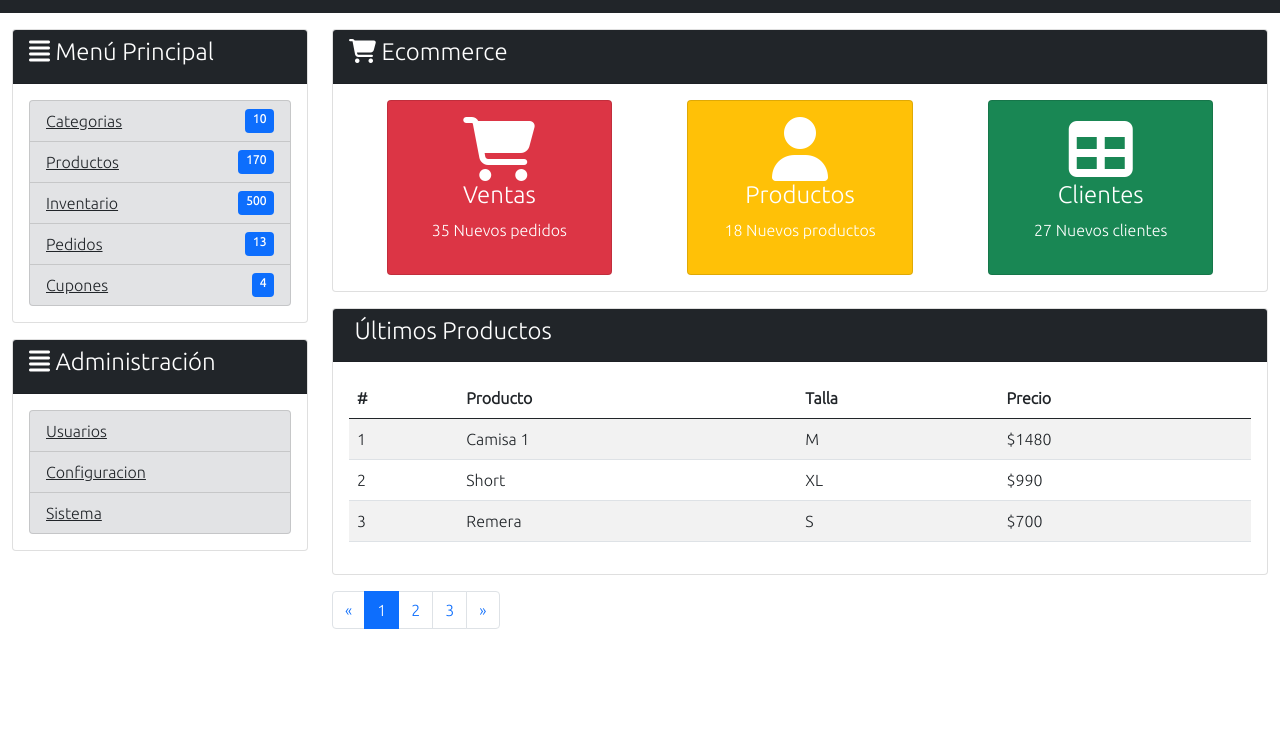
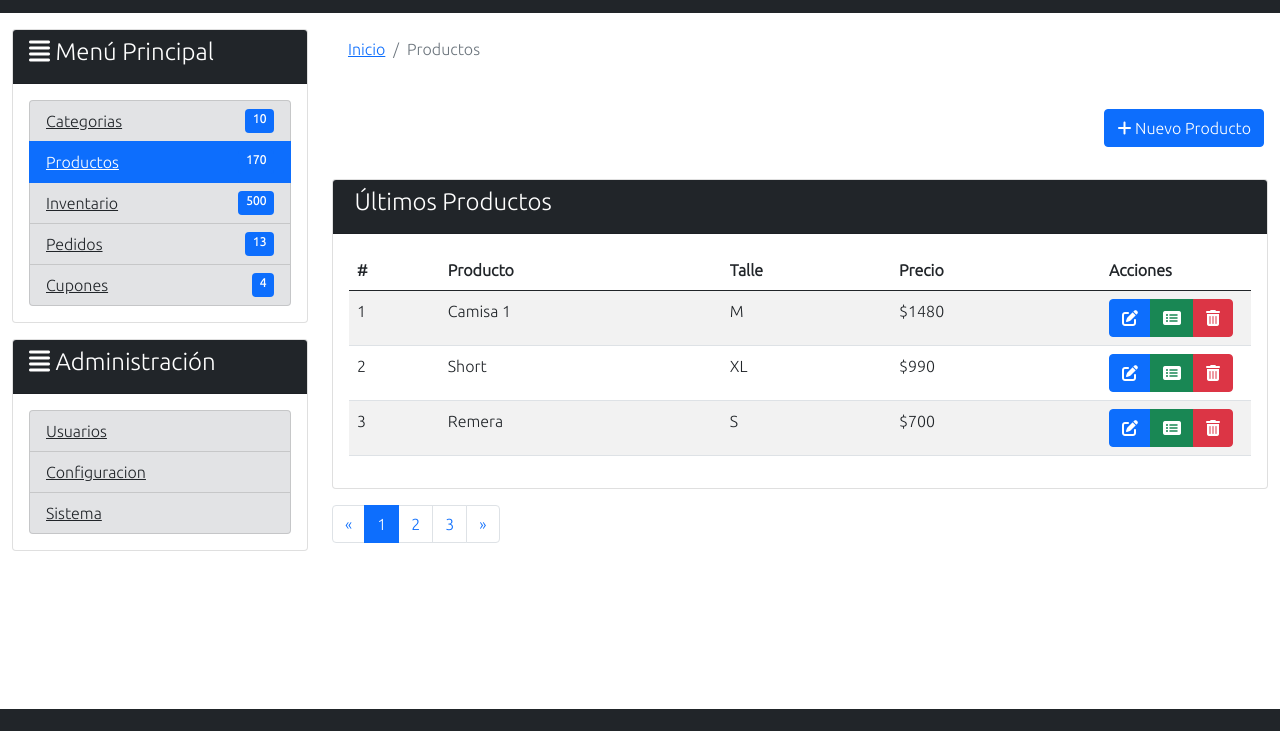
Before and after one commit to aleh-g/App-de-Administracion, a plain HTML site: page productos.html in a window 1280 px wide. Shown: the part 69-800 px from the top of the page. Drawn offline with nearby package versions, Linux system fonts and the light colour scheme; a script that the page names is missing; some icons are missing.

Commit message:
Se agrega la página de productos y se realizaron otros arreglos

```diff
--- a/panel.html
+++ b/productos.html
@@ -91,8 +91,8 @@
                                 <a href="categorias.html" class="text-dark">Categorias</a>
                                 <span class="badge bg-primary badge-pill">10</span>
                             </li>
-                            <li class="list-group-item list-group-item-secondary d-flex justify-content-between align-item-center">
-                                <a href="productos.html" class="text-dark">Productos</a>
+                            <li class="list-group-item list-group-item-secondary d-flex justify-content-between align-item-center active">
+                                <a href="productos.html" class="text-white">Productos</a>
                                 <span class="badge bg-primary badge-pill">170</span>
                             </li>
                             <li class="list-group-item list-group-item-secondary d-flex justify-content-between align-item-center">
@@ -131,32 +131,31 @@
                 </div>
 
             </div>
-            <!-- MENU ECOMMERCE -->
+            <!-- MENU DE CATEGORIAS -->
             <div class="col-sm-12 col-md-9">
-                <div class="card mt-3">
-                    <div class="card-header bg-dark text-white">
-                        <h4><i class="fas fa-shopping-cart"></i> Ecommerce</h4>
-                    </div>
-                    <div class="car-body m-3">
-                        <div class="d-flex justify-content-around row-h1">
-                            <div class="col-sm-12 col-md-3 card py-3 bg-danger text-center text-white">
-                                <i class="fas fa-shopping-cart" style="font-size: 4rem;"></i>
-                                <h4>Ventas</h4>
-                                <p>35 Nuevos pedidos</p>
-                            </div>
-                            <div class="col-sm-12 col-md-3 card py-3 bg-warning text-center text-white">
-                                <i class="fas fa-user" style="font-size: 4rem;"></i>
-                                <h4>Productos</h4>
-                                <p>18 Nuevos productos</p>
-                            </div>
-                            <div class="col-sm-12 col-md-3 card py-3 bg-success text-center text-white">
-                                <i class="fas fa-table" style="font-size: 4rem;"></i>
-                                <h4>Clientes</h4>
-                                <p>27 Nuevos clientes</p>
-                            </div>
+                <div class="card mt-2 p-3" style="border: 0px;">
+                    <div class="row">
+                        <div class="car-body">
+                            <nav aria-label="breadcrumb">
+                                <ol class="breadcrumb">
+                                  <li class="breadcrumb-item"><a href="panel.html">Inicio</a></li>
+                                  <li class="breadcrumb-item active" aria-current="page">Productos</li>
+                                </ol>
+                              </nav>
                         </div>
                     </div>
                 </div>
+                <!-- Boton nuevo producto -->
+                <div class="row">
+                    <div class="card-body">
+                        <div class="d-flex justify-content-end">
+                            <button class="btn btn-primary" data-bs-toggle="modal" data-bs-target="#agregarCategoria">
+                                <i class="fas fa-plus"></i> Nuevo Producto
+                            </button>
+                        </div>
+                    </div>
+                </div>
+
                 <!-- MENU ÚLTIMOS PRODUCTOS -->
                 <div class="card mt-3">
                     <div class="card-header bg-dark text-white">
@@ -168,8 +167,9 @@
                                 <tr>
                                     <th>#</th>
                                     <th>Producto</th>
-                                    <th>Talla</th>
+                                    <th>Talle</th>
                                     <th>Precio</th>
+                                    <th>Acciones</th>
                                 </tr>
                             </thead>
                             <tbody>
@@ -178,18 +178,57 @@
                                     <td>Camisa 1</td>
                                     <td>M</td>
                                     <td>$1480</td>
+                                    <td style="width: 150px;">
+                                        <div class="btn-group" role="group">
+                                            <a href="" class="btn btn-primary text-white">
+                                                <i class="fas fa-edit"></i>
+                                            </a>
+                                            <a href="" class="btn btn-success text-white">
+                                                <i class="fas fa-list-alt"></i>
+                                            </a>
+                                            <a href="" class="btn btn-danger text-white">
+                                                <i class="fas fa-trash-alt"></i>
+                                            </a>
+                                        </div>
+                                    </td>
                                 </tr>
                                 <tr>
                                     <td>2</td>
                                     <td>Short</td>
                                     <td>XL</td>
                                     <td>$990</td>
+                                    <td style="width: 150px;">
+                                        <div class="btn-group" role="group">
+                                            <a href="" class="btn btn-primary text-white">
+                                                <i class="fas fa-edit"></i>
+                                            </a>
+                                            <a href="" class="btn btn-success text-white">
+                                                <i class="fas fa-list-alt"></i>
+                                            </a>
+                                            <a href="" class="btn btn-danger text-white">
+                                                <i class="fas fa-trash-alt"></i>
+                                            </a>
+                                        </div>
+                                    </td>
                                 </tr>
                                 <tr>
                                     <td>3</td>
                                     <td>Remera</td>
                                     <td>S</td>
                                     <td>$700</td>
+                                    <td style="width: 150px;">
+                                        <div class="btn-group" role="group">
+                                            <a href="" class="btn btn-primary text-white">
+                                                <i class="fas fa-edit"></i>
+                                            </a>
+                                            <a href="" class="btn btn-success text-white">
+                                                <i class="fas fa-list-alt"></i>
+                                            </a>
+                                            <a href="" class="btn btn-danger text-white">
+                                                <i class="fas fa-trash-alt"></i>
+                                            </a>
+                                        </div>
+                                    </td>
                                 </tr>
                             </tbody>
                         </table>
@@ -241,5 +280,55 @@
 
     <!-- Bootstrap JS -->
     <script src="https://cdn.jsdelivr.net/npm/bootstrap@5.0.2/dist/js/bootstrap.bundle.min.js" integrity="sha384-MrcW6ZMFYlzcLA8Nl+NtUVF0sA7MsXsP1UyJoMp4YLEuNSfAP+JcXn/tWtIaxVXM" crossorigin="anonymous"></script>
+
 </body>
 </html>
+
+<!-- MODAL PARA CATEGORIA -->
+<div class="modal" id="agregarCategoria" tabindex="-1" role="dialog" aria-labelledby="EjemploModal" aria-hidden="true">
+    <div class="modal-dialog" role="document">
+        <div class="modal-content">
+            <div class="modal-header">
+                <h5 class="modal-title" id="EjemploModal">Ingresar nueva categoria</h5>
+                <button type="button" class="btn-close" data-bs-dismiss="modal" aria-label="Close">
+                    <span aria-hidden="true">&times;</span>
+                </button>
+            </div>
+            <div class="modal-body">
+                <form>
+                    <div class="mb-3">
+                        <label for="categoria" class="form-label" aria-placeholder="Ingrese nombre de producto">Nombre</label>
+                        <input type="email" class="form-control" id="email">
+                    </div>
+                    <div class="mb-3">
+                        <label for="categoria" class="form-label" aria-placeholder="Ingrese el talle">Talle</label>
+                        <input type="text" class="form-control" id="talle">
+                    </div>
+                    <div class="mb-3">
+                        <label for="categoria" class="form-label" aria-placeholder="Ingrese el precio">Nombre</label>
+                        <input type="number" class="form-control" id="precio">
+                    </div>
+                    <div class="mb-3">
+                        <label for="categoria" class="form-label" aria-placeholder="Ingrese una descripcion">Descripcion</label>
+                        <div id="editor"></div>
+                    </div>
+                </form>
+            </div>
+            <div class="modal-footer">
+            <button type="button" class="btn btn-secondary" data-bs-dismiss="modal">Cerrar</button>
+            <button type="button" class="btn btn-primary"><i class="fas fa-save"> Guardar</i></button>
+            </div>
+        </div>
+    </div>
+</div>
+
+<!-- CKEDITOR -->
+<script src="https://cdn.ckeditor.com/ckeditor5/29.0.0/classic/ckeditor.js"></script>
+<script>
+    ClassicEditor
+        .create( document.querySelector( '#editor' ) )
+        .catch( error => {
+            console.error( error );
+        }
+    );
+</script>
```
Also changed, not shown: categorias.html (+6 -4 lines).
